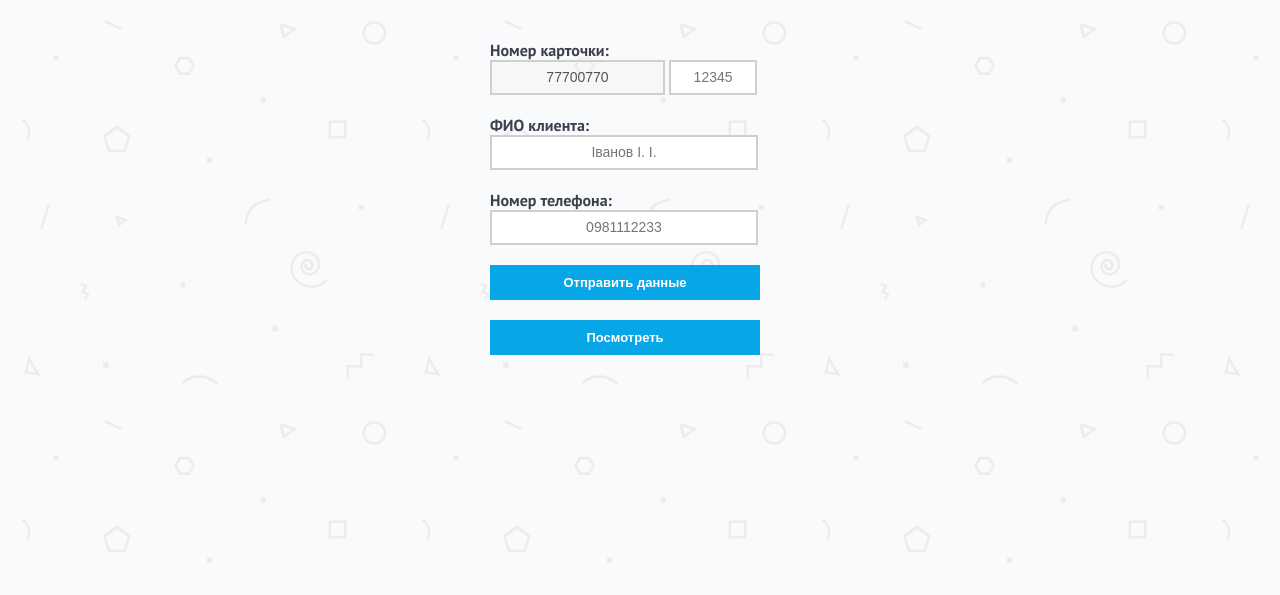
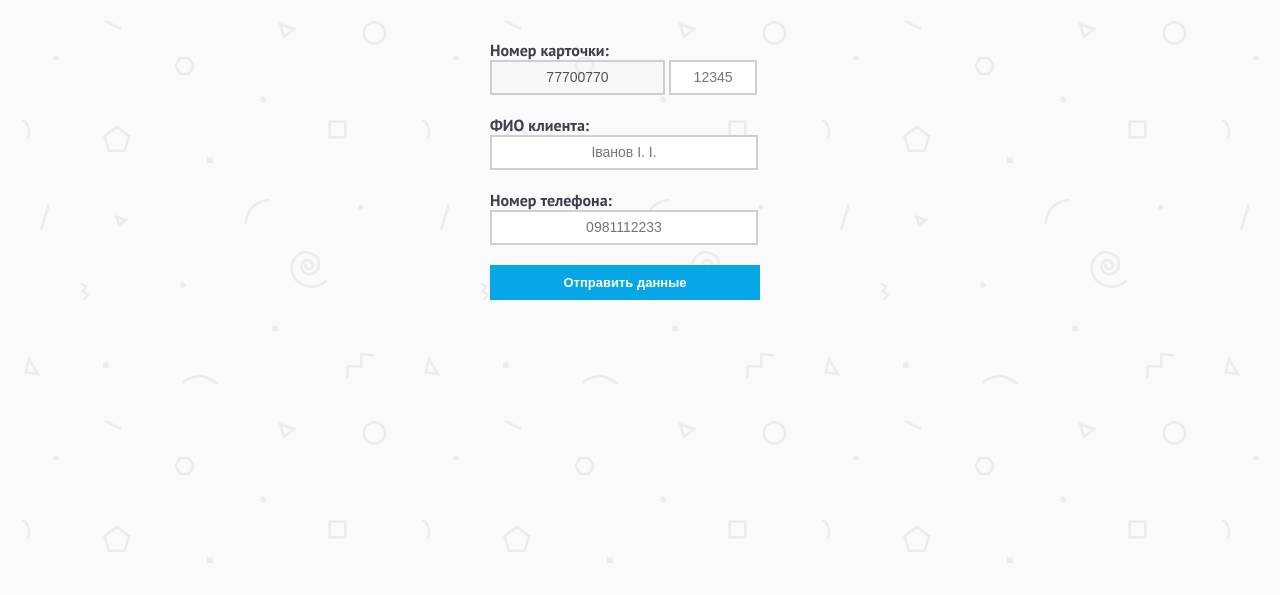
Before and after one commit to borodat/cards, a PHP site: page / in a window 1280 px wide. Shown: the top 595 px of the page. Run offline with PHP 8.4, Linux system fonts and the light colour scheme.

Commit message:
delete view button
delete view button

```diff
--- a/index.php
+++ b/index.php
@@ -17,7 +17,6 @@
             <label for="user_phone">Номер телефона:</label>
             <input type="tel" class="rfield" name="phone" placeholder="0981112233" required maxlength="13" pattern="[0-9]{10,13}"/>
             <input type="submit" class="btn_submit" name="submit" value="Отправить данные" />
-            <a href="card.html" class="btn_submit">Посмотреть</a>
         </form>
     </div>
 <p>
```
